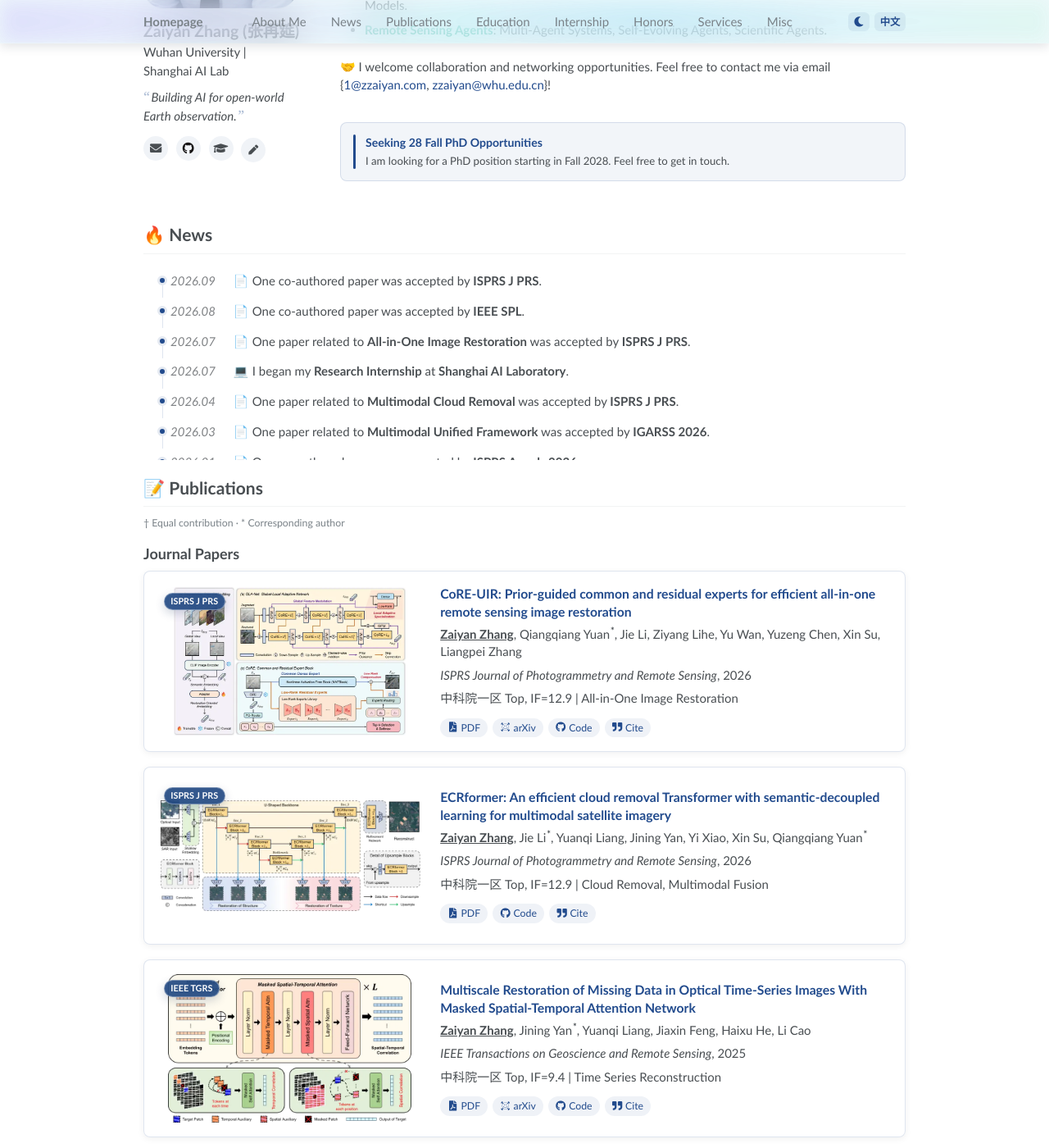
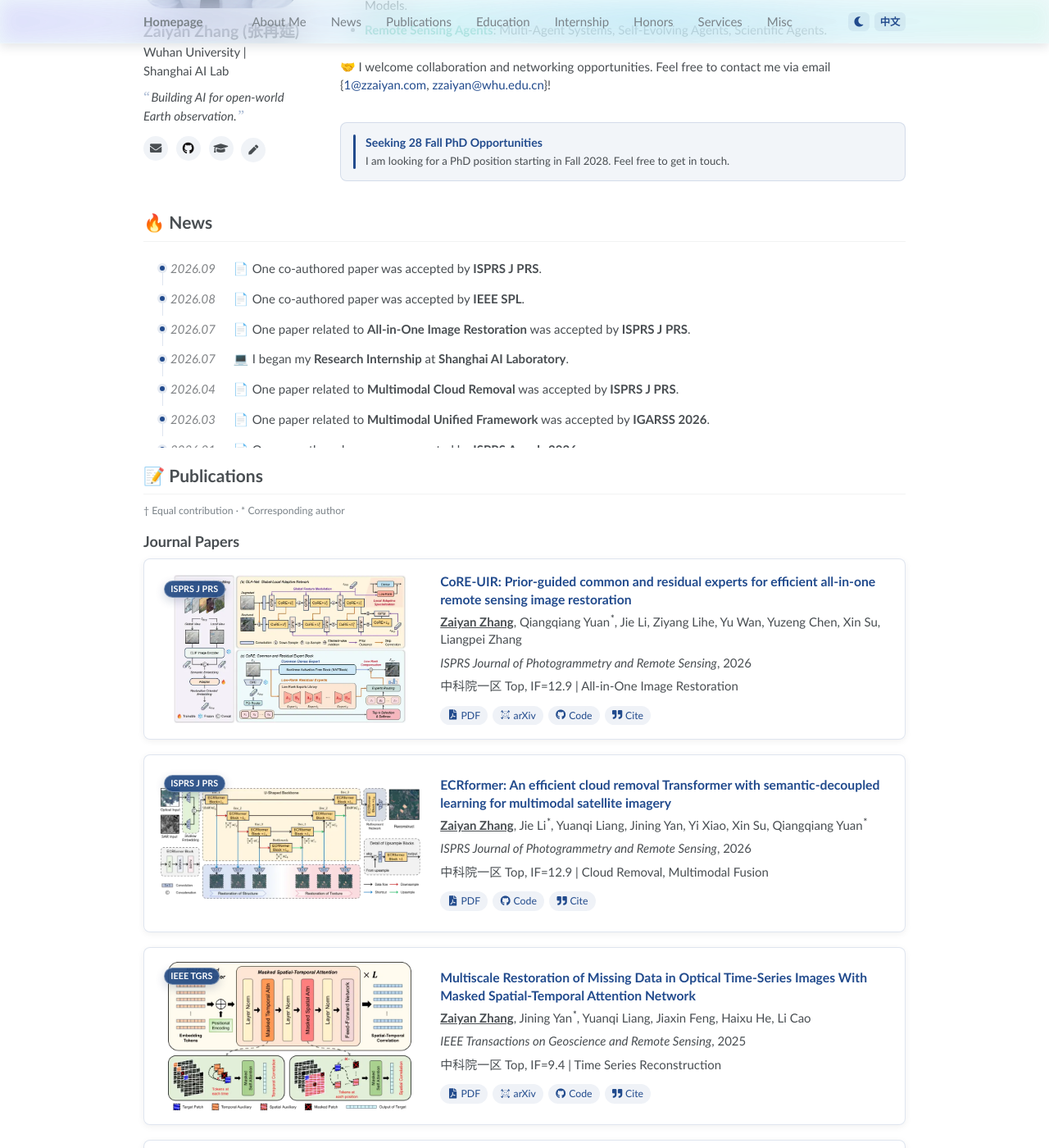
Before and after one commit to zzaiyan/zzaiyan.github.io, a Jekyll site: the page built from _pages/about.md, in a window 1280 px wide and 1400 px high, scrolled down 347 px. Shown: the whole window at 82% size. Built offline with Jekyll 4.4.1, drawn with Linux system fonts in a browser that asks for light colours; some web fonts are replaced; a script that is not in the unit is left out.

Commit message:
减小 About 底部间距

```diff
--- a/_sass/_single-column.scss
+++ b/_sass/_single-column.scss
@@ -41,7 +41,7 @@ $about-gap: 3.5rem;
   grid-template-columns: $about-profile-width minmax(0, 1fr);
   gap: $about-gap;
   align-items: start;
-  margin-bottom: 3.5rem;
+  margin-bottom: 2.5rem;
 }
 
 .about-section__profile,
@@ -340,7 +340,7 @@ $about-gap: 3.5rem;
 
   .about-section {
     display: block;
-    margin-bottom: 3rem;
+    margin-bottom: 2rem;
   }
 
   .about-section__profile {
```
